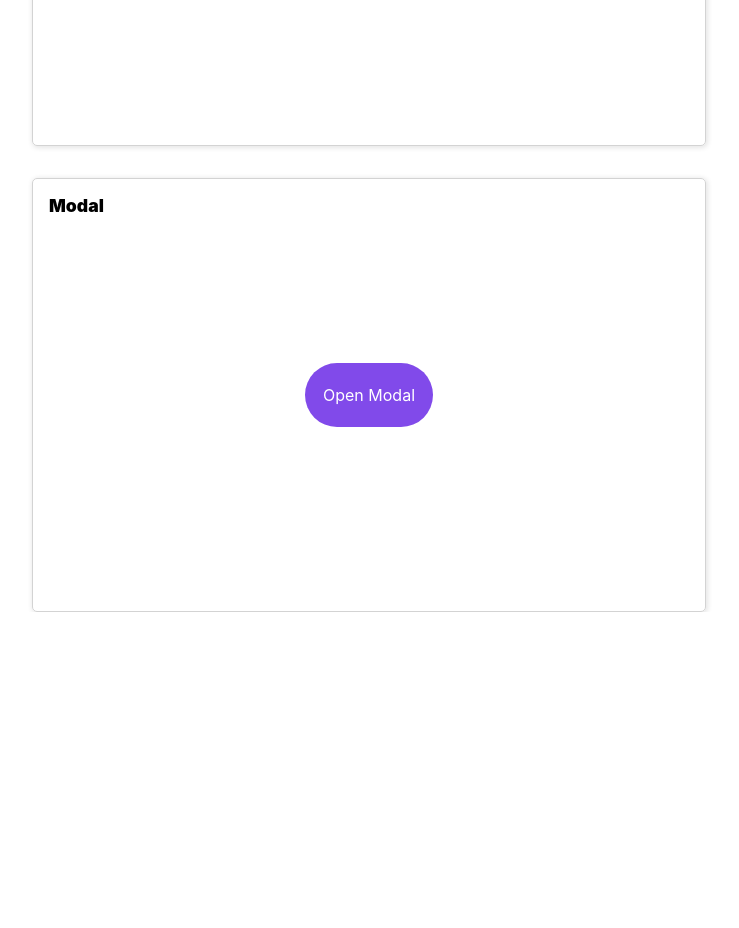
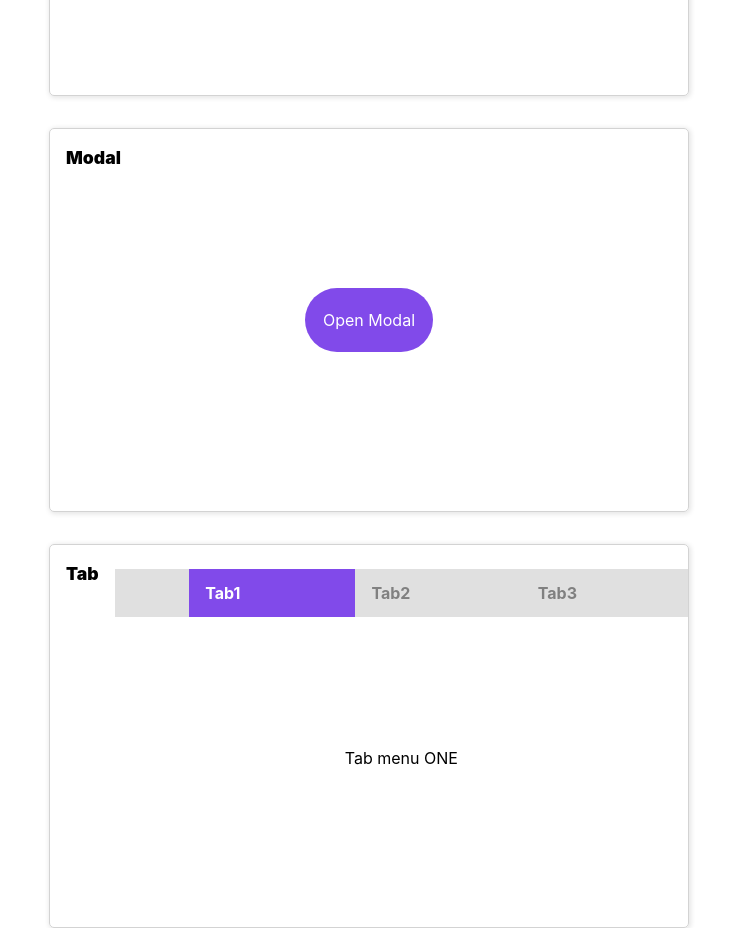
Before and after one commit to juo1221/wanted_pre_onboarding, a React (Create React App) app in the folder custom-component/: page / in a window 1280 px wide. Shown: the part 320-1248 px from the top of the page, without its empty margins (271-1010 px from the left). Before the commit the page ends 932 px from the top, so only its background shows below. Built offline with nearby package versions, Linux system fonts and the light colour scheme.

Commit message:
feat: Create Tab component
-

```diff
--- a/custom-component/src/App.js
+++ b/custom-component/src/App.js
@@ -2,12 +2,16 @@ import React from "react";
 import "./App.css";
 import Toggle from "./component/Toggle";
 import Modal from "./component/Modal";
+import Tab from "./component/Tab";
+import GlobalStyle from "./component/common/GlobalStyle";
 
 function App() {
   return (
     <div className="App">
+      <GlobalStyle />
       <Toggle />
       <Modal />
+      <Tab />
     </div>
   );
 }
--- a/custom-component/src/component/Modal.js
+++ b/custom-component/src/component/Modal.js
@@ -1,7 +1,6 @@
 import React, { useState } from "react";
 import styled from "styled-components";
-import GlobalStyle from "./common/GlobalStyle";
-
+import ComponentContainer from "./common/ComponentContainer";
 const Button = styled.div`
   display: flex;
   justify-content: center;
@@ -47,7 +46,7 @@ const CloseBtn = styled.button`
 const Modal = () => {
   const [state, setState] = useState(false);
   return (
-    <GlobalStyle title="Modal">
+    <ComponentContainer title="Modal">
       <Button onClick={() => setState(!state)}>Open Modal</Button>
       {state && (
         <>
@@ -58,7 +57,7 @@ const Modal = () => {
           </ModalWindow>
         </>
       )}
-    </GlobalStyle>
+    </ComponentContainer>
   );
 };
 
--- a/custom-component/src/component/Tab.js
+++ b/custom-component/src/component/Tab.js
@@ -0,0 +1,90 @@
+import React, { useState } from "react";
+import styled from "styled-components";
+
+const GlobalStyle = styled.div`
+  display: flex;
+  position: relative;
+  border-radius: 5px;
+  border: 1px solid lightgray;
+  padding-top: 1rem;
+  padding-left: 1rem;
+  width: 100%;
+  height: 30vw;
+  max-width: 40rem;
+  box-shadow: 1px 1px 5px 1px rgba(0, 0, 0, 0.1);
+  -webkit-box-shadow: 1px 1px 5px 1px rgba(0, 0, 0, 0.1);
+  -moz-box-shadow: 1px 1px 5px 1px rgba(0, 0, 0, 0.1);
+  margin-top: 2rem;
+`;
+
+const Title = styled.span`
+  font-size: 1.1rem;
+  font-weight: 900;
+`;
+
+const Container = styled.div`
+  display: flex;
+  flex-direction: column;
+  width: 100%;
+  height: 90%;
+  margin-left: 1rem;
+  margin-top: 0.5rem;
+`;
+const TabWindow = styled.ul`
+  display: flex;
+  justify-content: flex-end;
+  width: 100%;
+  height: 3rem;
+  background-color: #e0e0e0;
+  padding: 0;
+  margin: 0;
+`;
+const TabBar = styled.li`
+  display: flex;
+  justify-content: flex-start;
+  align-items: center;
+  font-weight: bold;
+  color: ${({ isClicked }) => (isClicked ? "white" : "gray")};
+  width: 29%;
+  height: 3rem;
+  background-color: ${({ isClicked }) => (isClicked ? "#814aea" : " #e0e0e0")};
+  padding-left: 1rem;
+  cursor: pointer;
+`;
+const Page = styled.div`
+  display: flex;
+  justify-content: center;
+  align-items: center;
+  height: 100%;
+`;
+const Tab = () => {
+  const defaultState = [true, false, false];
+  const pages = ["ONE", "TWO", "THREE"];
+  const [isClicked, setIsClicked] = useState(defaultState);
+
+  const initState = (idx) => {
+    let newArr = [false, false, false];
+    newArr[idx] = !newArr[idx];
+    setIsClicked(newArr);
+  };
+
+  return (
+    <GlobalStyle>
+      <Title>Tab</Title>
+      <Container>
+        <TabWindow>
+          {pages.map((page, idx) => {
+            return (
+              <TabBar key={page} isClicked={isClicked[idx]} onClick={() => initState(idx)}>
+                Tab{idx + 1}
+              </TabBar>
+            );
+          })}
+        </TabWindow>
+        <Page>Tab menu {pages.filter((page, idx) => isClicked[idx])}</Page>
+      </Container>
+    </GlobalStyle>
+  );
+};
+
+export default Tab;
--- a/custom-component/src/component/Toggle.js
+++ b/custom-component/src/component/Toggle.js
@@ -1,6 +1,6 @@
 import React, { useState } from "react";
 import styled from "styled-components";
-import GlobalStyle from "./common/GlobalStyle";
+import ComponentContainer from "./common/ComponentContainer";
 
 const ToggleBox = styled.div`
   display: flex;
@@ -46,7 +46,7 @@ const Toggle = () => {
   const [state, setState] = useState(false);
 
   return (
-    <GlobalStyle title="Toggle">
+    <ComponentContainer title="Toggle">
       <ToggleBox>
         <ToggleWrapper>
           <Progressbar state={state} />
@@ -54,7 +54,7 @@ const Toggle = () => {
         </ToggleWrapper>
         <p>Toggle Switch{state ? " ON" : " OFF"}</p>
       </ToggleBox>
-    </GlobalStyle>
+    </ComponentContainer>
   );
 };
 
--- /dev/null
+++ b/custom-component/src/component/common/ComponentContainer.js
@@ -0,0 +1,33 @@
+import React from "react";
+import styled from "styled-components";
+
+const Container = styled.div`
+  position: relative;
+  border-radius: 5px;
+  border: 1px solid lightgray;
+  padding-top: 1rem;
+  padding-left: 1rem;
+  width: 100%;
+  height: 30vw;
+  max-width: 40rem;
+  box-shadow: 1px 1px 5px 1px rgba(0, 0, 0, 0.1);
+  -webkit-box-shadow: 1px 1px 5px 1px rgba(0, 0, 0, 0.1);
+  -moz-box-shadow: 1px 1px 5px 1px rgba(0, 0, 0, 0.1);
+  margin-top: 2rem;
+`;
+
+const Title = styled.span`
+  font-size: 1.1rem;
+  font-weight: 900;
+`;
+
+const ComoponentContainer = ({ children, title }) => {
+  return (
+    <Container>
+      <Title>{title}</Title>
+      {children}
+    </Container>
+  );
+};
+
+export default ComoponentContainer;
--- a/custom-component/src/component/common/GlobalStyle.js
+++ b/custom-component/src/component/common/GlobalStyle.js
@@ -1,32 +1,19 @@
-import React from "react";
-import styled from "styled-components";
+import { createGlobalStyle } from "styled-components";
 
-const Container = styled.div`
-  position: relative;
-  border-radius: 5px;
-  border: 1px solid lightgray;
-  padding: 1rem;
-  width: 100%;
-  height: 50vh;
-  max-width: 40rem;
-  box-shadow: 1px 1px 5px 1px rgba(0, 0, 0, 0.1);
-  -webkit-box-shadow: 1px 1px 5px 1px rgba(0, 0, 0, 0.1);
-  -moz-box-shadow: 1px 1px 5px 1px rgba(0, 0, 0, 0.1);
-  margin-top: 2rem;
+const GlobalStyle = createGlobalStyle`
+  *, *::before, *::after {
+    box-sizing: border-box;
+  }
+  body {
+    font-family: "Helvetica", "Arial", sans-serif;
+    margin: 0;
+    line-height: 1.5;
+    font-family: -apple-system, BlinkMacSystemFont, "Segoe UI", "Roboto", "Oxygen", "Ubuntu", "Cantarell", "Fira Sans", "Droid Sans", "Helvetica Neue",
+    sans-serif;
+    -webkit-font-smoothing: antialiased;
+    -moz-osx-font-smoothing: grayscale;
+  }
+
 `;
 
-const Title = styled.span`
-  font-size: 1.1rem;
-  font-weight: 900;
-`;
-
-const GlobalStyle = ({ children, title }) => {
-  return (
-    <Container>
-      <Title>{title}</Title>
-      {children}
-    </Container>
-  );
-};
-
 export default GlobalStyle;
--- a/custom-component/src/index.css
+++ /dev/null
@@ -1,7 +0,0 @@
-body {
-  margin: 0;
-  font-family: -apple-system, BlinkMacSystemFont, "Segoe UI", "Roboto", "Oxygen", "Ubuntu", "Cantarell", "Fira Sans", "Droid Sans", "Helvetica Neue",
-    sans-serif;
-  -webkit-font-smoothing: antialiased;
-  -moz-osx-font-smoothing: grayscale;
-}
--- a/custom-component/src/index.js
+++ b/custom-component/src/index.js
@@ -1,7 +1,6 @@
 import React from "react";
 import ReactDOM from "react-dom";
 import App from "./App";
-import "./index.css";
 ReactDOM.render(
   <React.StrictMode>
     <App />
```
